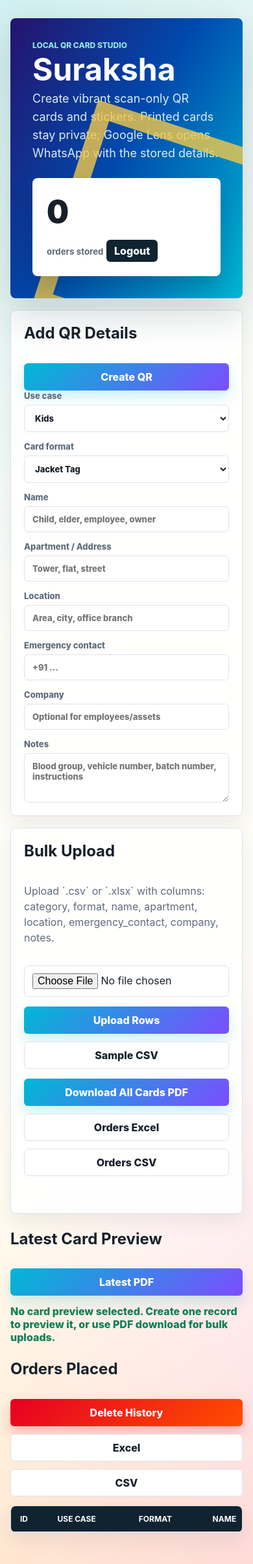
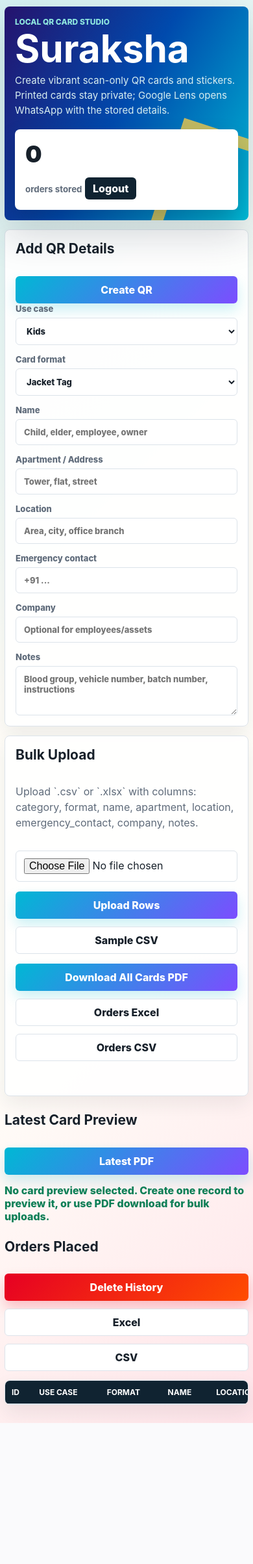
Before and after one commit to nathdiptanu/surakshaApp, a Flask app: page / in a window 390 px wide. Shown: the whole page at 65% size. After the commit the page ends 2190 px from the top, so only its background shows below. Run offline with Flask 3, Linux system fonts and the light colour scheme; the visitor is signed in with stand-in values (Sample User, id 1); data that the repository does not hold is empty.

Commit message:
Improve mobile responsive layout

```diff
--- a/static/styles.css
+++ b/static/styles.css
@@ -20,6 +20,7 @@
   min-height: 100vh;
   font-family: Inter, "Segoe UI", Arial, sans-serif;
   color: var(--ink);
+  overflow-x: hidden;
   background:
     linear-gradient(135deg, rgba(0, 184, 212, .18), transparent 36%),
     linear-gradient(315deg, rgba(255, 47, 125, .16), transparent 34%),
@@ -339,6 +340,7 @@
 input,
 select,
 textarea {
+  min-width: 0;
   width: 100%;
   border: 1px solid var(--line);
   border-radius: 6px;
@@ -366,6 +368,8 @@
   text-decoration: none;
   font-weight: 850;
   cursor: pointer;
+  text-align: center;
+  white-space: normal;
 }
 
 button,
@@ -514,6 +518,7 @@
 }
 
 .format-sticker_round {
+  max-width: 100%;
   width: 320px;
   min-height: 320px;
   border-radius: 50%;
@@ -559,6 +564,7 @@
 }
 
 .format-employee_badge {
+  max-width: 100%;
   width: 310px;
   min-height: 480px;
   border-radius: 8px;
@@ -657,36 +663,132 @@
 }
 
 @media (max-width: 820px) {
+  body {
+    background:
+      linear-gradient(135deg, rgba(0, 184, 212, .16), transparent 42%),
+      linear-gradient(315deg, rgba(255, 47, 125, .12), transparent 36%),
+      var(--paper);
+  }
+
+  .shell {
+    width: min(100% - 20px, 560px);
+    padding: 10px 0 28px;
+  }
+
+  h1 {
+    font-size: clamp(42px, 15vw, 62px);
+  }
+
+  h2 {
+    font-size: 21px;
+  }
+
   .login-shell {
+    width: min(100% - 20px, 460px);
     grid-template-columns: 1fr;
     min-height: auto;
-    padding: 28px 0;
+    padding: 14px 0 26px;
+    gap: 14px;
   }
 
   .login-art {
-    min-height: 260px;
+    min-height: 180px;
+    overflow: hidden;
+  }
+
+  .orbit {
+    border-width: 18px;
+  }
+
+  .orbit-one {
+    width: 210px;
+    height: 210px;
+    left: -24px;
+    top: 6px;
+  }
+
+  .orbit-two {
+    width: 150px;
+    height: 150px;
+    right: -18px;
+    bottom: 8px;
   }
 
   .floating-card {
-    width: 210px;
+    width: 184px;
+    height: 112px;
+    padding: 14px;
+    box-shadow: 0 18px 36px rgba(0, 0, 0, .18);
+  }
+
+  .floating-card span {
+    font-size: 22px;
+  }
+
+  .floating-card div {
+    width: 52px;
+    height: 52px;
+    margin-top: 10px;
+    border-width: 6px;
   }
 
   .card-a {
-    left: 0;
+    left: 8px;
+    top: 42px;
   }
 
   .card-b {
-    right: 0;
-    top: 120px;
+    right: 4px;
+    top: 66px;
+    width: 158px;
   }
 
   .tag-shape {
     display: none;
   }
 
+  .login-panel {
+    padding: 22px;
+  }
+
   .hero,
   .workspace {
     grid-template-columns: 1fr;
+  }
+
+  .hero {
+    min-height: 0;
+    gap: 18px;
+    padding: 22px;
+  }
+
+  .hero::after {
+    width: 160px;
+    height: 160px;
+    border-width: 18px;
+    inset: auto -62px -64px auto;
+  }
+
+  .hero-copy {
+    font-size: 15px;
+  }
+
+  .stats {
+    padding: 16px;
+    width: 100%;
+  }
+
+  .stats span {
+    font-size: 36px;
+  }
+
+  .workspace {
+    gap: 14px;
+    margin-top: 14px;
+  }
+
+  .panel {
+    padding: 16px;
   }
 
   .grid {
@@ -700,18 +802,118 @@
     flex-direction: column;
   }
 
+  .actions.compact {
+    display: grid;
+    grid-template-columns: 1fr 1fr;
+  }
+
+  .actions.compact .danger {
+    grid-column: 1 / -1;
+  }
+
   .cards {
     grid-template-columns: 1fr;
   }
 
+  .qr-card,
+  .format-jacket_tag,
+  .format-vehicle_sticker,
+  .format-employee_badge,
+  .format-sticker_round {
+    width: 100%;
+    max-width: 100%;
+    min-height: 0;
+    border-radius: 8px;
+  }
+
+  .format-sticker_round {
+    aspect-ratio: auto;
+  }
+
+  .card-band {
+    min-height: 48px;
+    padding: 12px 14px;
+  }
+
+  .card-band strong {
+    font-size: 22px;
+  }
+
+  .card-band span {
+    overflow-wrap: anywhere;
+    text-align: right;
+  }
+
   .card-body,
-  .format-vehicle_sticker .card-body {
+  .format-vehicle_sticker .card-body,
+  .format-sticker_round .card-body,
+  .format-employee_badge .card-body {
     grid-template-columns: 1fr;
+    display: grid;
+    gap: 14px;
+    padding: 18px;
     text-align: center;
   }
 
-  .format-sticker_round,
-  .format-employee_badge {
-    width: 100%;
+  .qr-preview,
+  .format-vehicle_sticker .qr-preview,
+  .format-sticker_round .qr-preview,
+  .format-employee_badge .qr-preview {
+    width: min(150px, 58vw);
+    justify-self: center;
+  }
+
+  .qr-card h3,
+  .format-sticker_round h3 {
+    font-size: 22px;
+  }
+
+  .code {
+    max-width: 100%;
+    overflow-wrap: anywhere;
+  }
+
+  .table-wrap {
+    border-radius: 8px;
+  }
+
+  table {
+    min-width: 760px;
+  }
+
+  th,
+  td {
+    padding: 10px;
+    font-size: 12px;
+  }
+
+  .danger-modal {
+    padding: 20px;
   }
 }
+
+@media (max-width: 420px) {
+  .shell,
+  .login-shell {
+    width: calc(100% - 14px);
+  }
+
+  .hero,
+  .panel,
+  .login-panel {
+    padding: 16px;
+  }
+
+  .actions.compact {
+    grid-template-columns: 1fr;
+  }
+
+  .card-band {
+    align-items: flex-start;
+    flex-direction: column;
+  }
+
+  .card-band span {
+    text-align: left;
+  }
+}
--- a/templates/index.html
+++ b/templates/index.html
@@ -4,7 +4,7 @@
     <meta charset="utf-8">
     <meta name="viewport" content="width=device-width, initial-scale=1">
     <title>Suraksha QR Card Generator</title>
-    <link rel="stylesheet" href="{{ url_for('static', filename='styles.css') }}">
+    <link rel="stylesheet" href="{{ url_for('static', filename='styles.css', v='20260428-mobile-fix') }}">
   </head>
   <body>
     <main class="shell">
--- a/templates/login.html
+++ b/templates/login.html
@@ -4,7 +4,7 @@
     <meta charset="utf-8">
     <meta name="viewport" content="width=device-width, initial-scale=1">
     <title>Suraksha Admin Login</title>
-    <link rel="stylesheet" href="{{ url_for('static', filename='styles.css') }}">
+    <link rel="stylesheet" href="{{ url_for('static', filename='styles.css', v='20260428-mobile-fix') }}">
   </head>
   <body class="login-body">
     <main class="login-shell">
```
